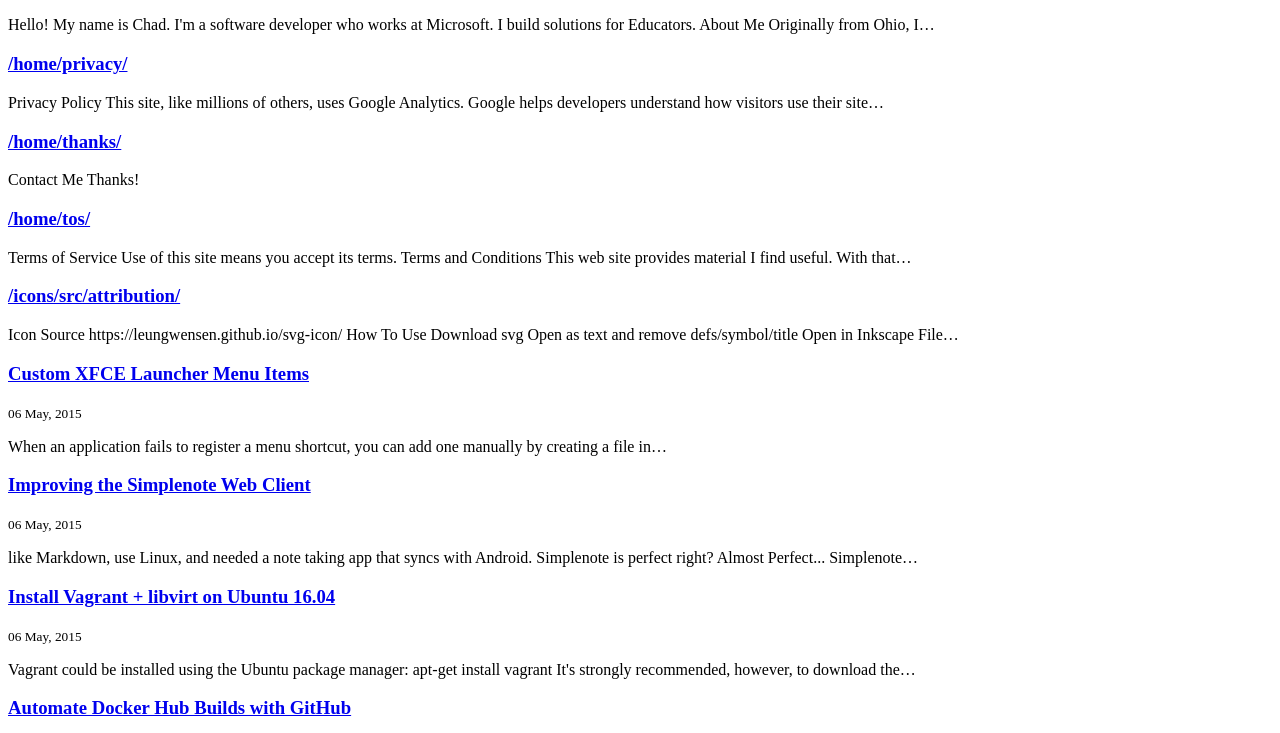
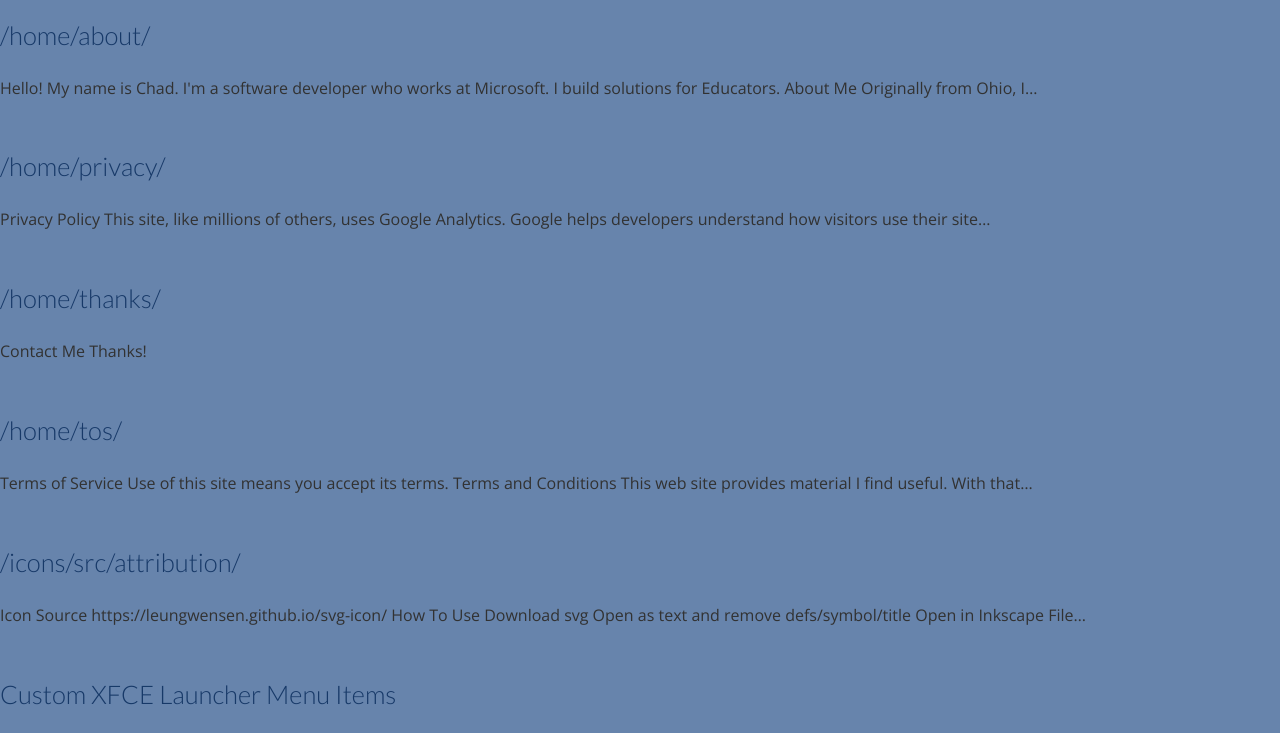
Before and after one commit to cjsheets/sheets.ch-v1, a Gatsby site: page / in a window 1280 px wide. Shown: the part 113-846 px from the top of the page. Built offline with nearby package versions, Linux system fonts and the light colour scheme; Gatsby itself is replaced by a stand-in of ours; some packages are replaced by stand-ins of ours.

Commit message:
import styles

```diff
--- a/src/components/site-container/site-container.tsx
+++ b/src/components/site-container/site-container.tsx
@@ -1,11 +1,17 @@
 import React from 'react';
+import Helmet from 'react-helmet';
 
 import SiteFooter from './site-footer/site-footer';
 import SiteHeader from './site-header/site-header';
 
 interface ISiteContainer {
   location: string;
+  pageTitle?: string;
 }
+
+import '../../styles/normalize.css';
+import '../../styles/prism-vs.css';
+import '../../styles/theme.scss';
 
 class SiteContainer extends React.Component<ISiteContainer, {}> {
   render() {
@@ -14,7 +20,11 @@
     return (
       <div>
         <SiteHeader title={'frontmatter.title'} />
-        {children}
+          <Helmet>
+            <title>{this.props.pageTitle}</title>
+            <link href='https://fonts.googleapis.com/css?family=Lato:300,400|Open+Sans:400,700' rel='stylesheet' />
+          </Helmet>
+          {children}
         <SiteFooter />
       </div>
     );
--- a/src/pages/index.tsx
+++ b/src/pages/index.tsx
@@ -1,7 +1,6 @@
 import { Link } from 'gatsby';
 import get from 'lodash/get';
 import React from 'react';
-import Helmet from 'react-helmet';
 
 import Bio from '../components/Bio';
 import SiteContainer from '../components/site-container/site-container';
@@ -13,12 +12,11 @@
 
 class BlogIndex extends React.Component<IBlogIndex, {}> {
   render() {
-    const siteTitle = get(this, 'props.data.site.siteMetadata.title');
+    const pageTitle = get(this, 'props.data.site.siteMetadata.title');
     const posts = get(this, 'props.data.allMarkdownRemark.edges');
 
     return (
-      <SiteContainer location={this.props.location}>
-        <Helmet title={siteTitle} />
+      <SiteContainer location={this.props.location} pageTitle={pageTitle}>
         {posts.map(({ node }) => {
           const title = get(node, 'frontmatter.title') || node.fields.slug;
           return (
```
